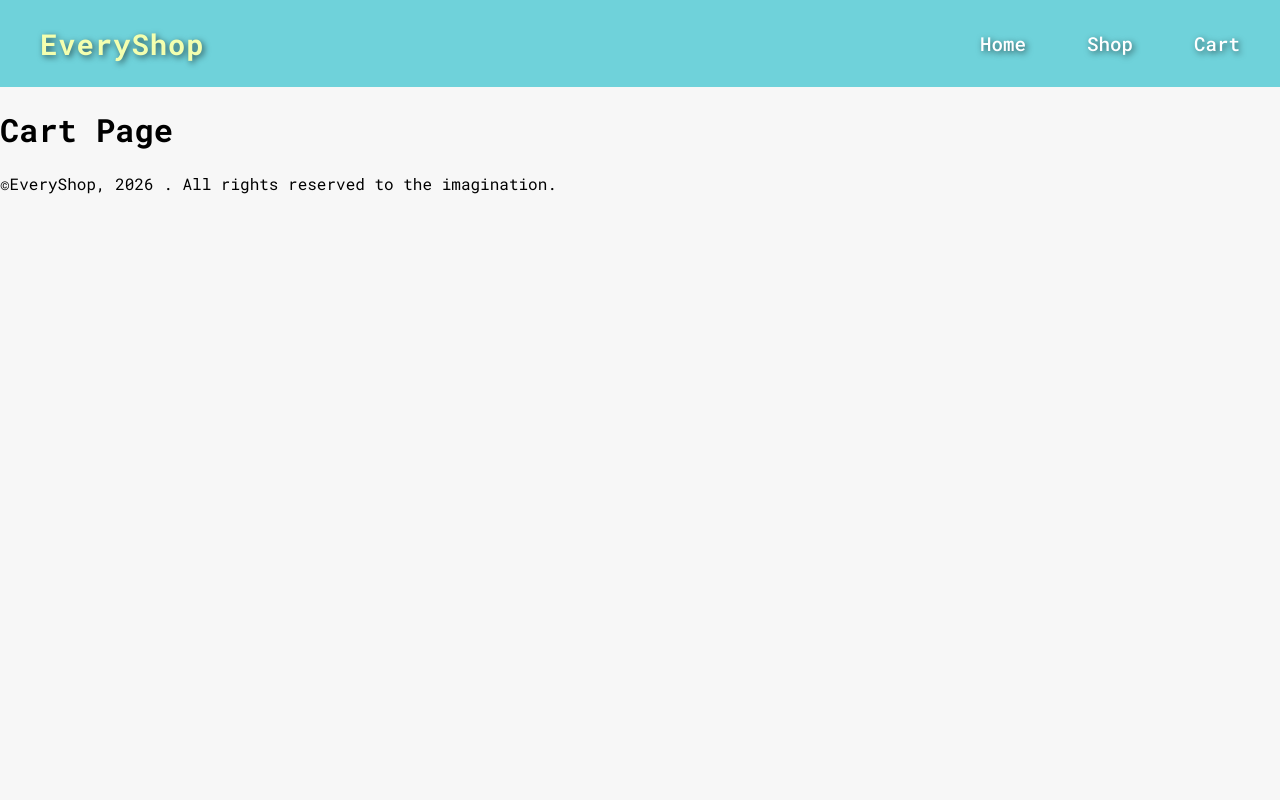
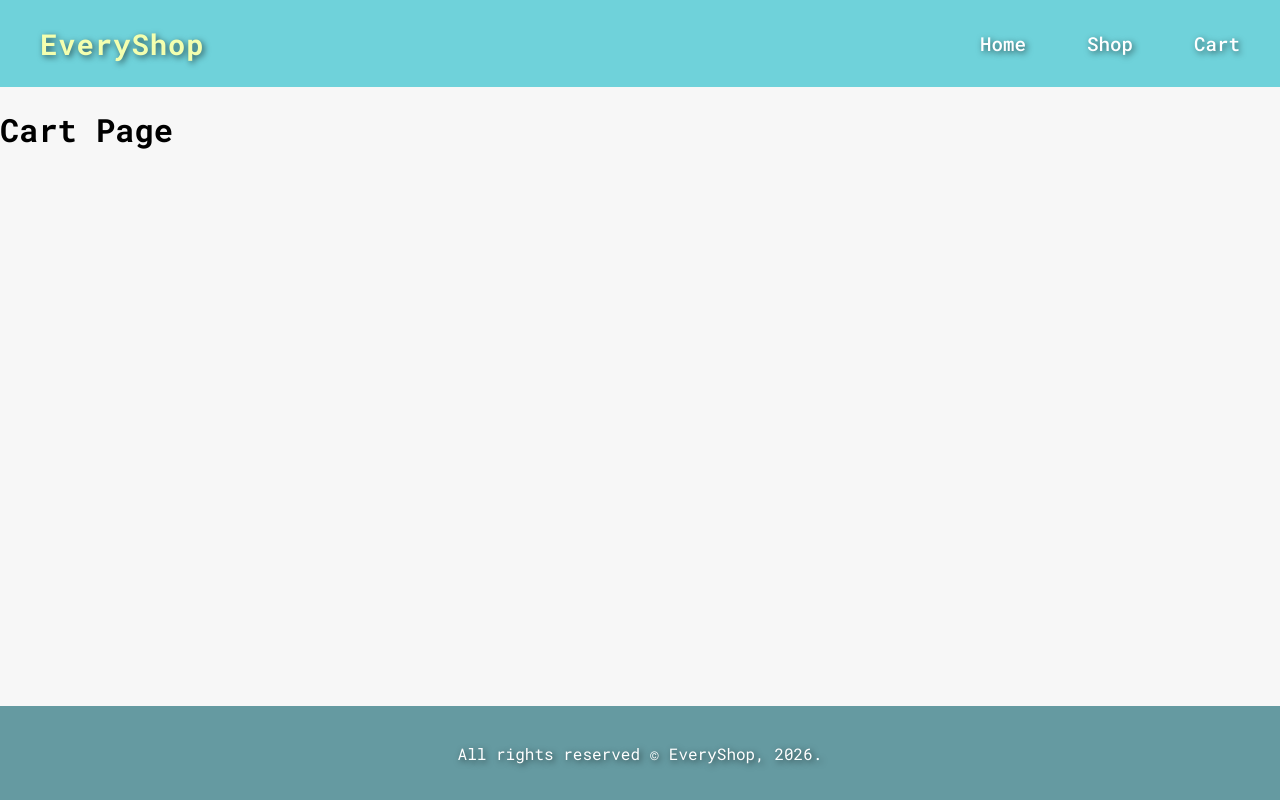
Before and after one commit to FreeFallRush/shopping-cart, a React (Vite) app: page /cart in a window 1280 px wide. Built offline with nearby package versions, Linux system fonts and the light colour scheme.

Commit message:
Added Layout.module.css with styles for Layout component

```diff
--- /dev/null
+++ b/src/layout/Layout.module.css
@@ -0,0 +1,19 @@
+.footer {
+  background-color: #659aa1;
+  color: white;
+  text-shadow: 2px 2px 6px rgba(0, 0, 0, 0.6);
+  text-align: center;
+  padding: 20px 10px;
+  margin-top: 50px;
+  border-top: 1px solid #659aa1;
+}
+
+.appWrapper {
+  display: flex;
+  flex-direction: column;
+  min-height: 100vh;
+}
+
+.appMain {
+  flex: 1;
+}
--- a/src/layout/Layout.tsx
+++ b/src/layout/Layout.tsx
@@ -1,6 +1,7 @@
 import Navbar from "../components/Navbar/Navbar";
 import { Outlet } from "react-router";
 import type { Product } from "../types/types";
+import styles from "./Layout.module.css";
 
 interface LayoutProps {
   cart: Product[];
@@ -18,14 +19,14 @@ function Layout({
   const cartCount = cart.reduce((sum, item) => sum + (item.quantity || 0), 0);
 
   return (
-    <div>
+    <div className={styles.appWrapper}>
       <Navbar cartCount={cartCount} />
-      <main>
+      <main className={styles.appMain}>
         <Outlet context={{ cart, addToCart, removeFromCart, updateCart }} />
       </main>
 
-      <footer>
-        <p>©EveryShop, 2026 . All rights reserved to the imagination.</p>
+      <footer className={styles.footer}>
+        <p>All rights reserved © EveryShop, 2026.</p>
       </footer>
     </div>
   );
```
